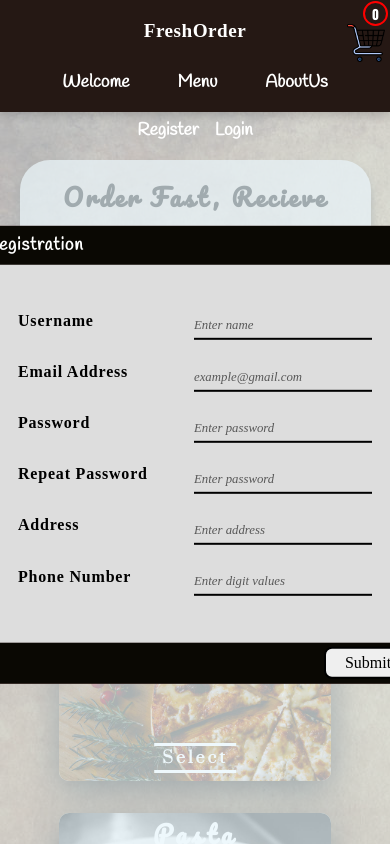
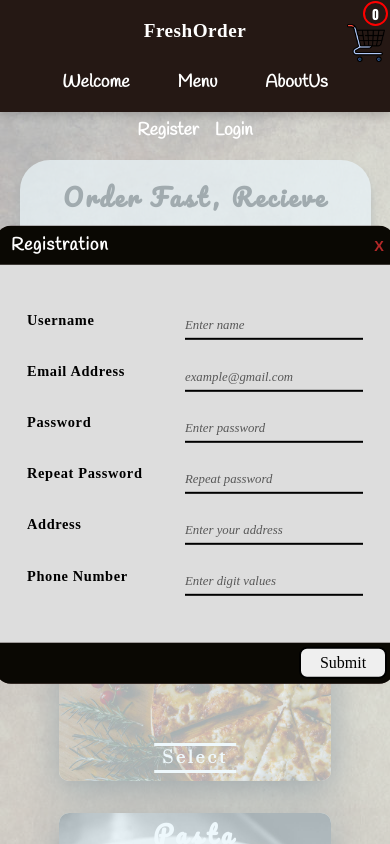
Before and after one commit to VeckovN/FreshOrder, a React (Create React App) app in the folder client/: page / in a window 390 px wide. Both pictures are taken after a click on the item "Register". Built offline with nearby package versions, Linux system fonts and the light colour scheme; a web font is replaced by a local one.

Commit message:
mobile responsive

```diff
--- a/client/src/components/Register/Register.css
+++ b/client/src/components/Register/Register.css
@@ -2,7 +2,7 @@
 
 .registerModal{
     width:50%;
-    min-width: 450px;
+    min-width: 500px;
     max-width: 650px;
 }
 
@@ -132,6 +132,28 @@
 
 
 @media only screen and (max-width:461px){
+    .registerModal{
+        width:40%;
+        min-width: 400px;
+        max-width: 420px;
+        /* max-width: 400px;    */
+    }
+
+
+    .registerControl-input{
+        display: flex;
+        padding:.7rem 2rem;
+        /* with set height InputForm height ins't changing on showing error  */
+        height: 3.2rem;
+
+    }
+
+    .reg_label{
+        font-size:.9rem;
+        letter-spacing: .04rem;
+    }
+
+
 
 }
 
--- a/client/src/components/Register/RegisterForm.js
+++ b/client/src/components/Register/RegisterForm.js
@@ -60,7 +60,7 @@ const RegisterForm = ({submitForm, values, errors, handleChanges,}) =>{
                         name='repeat_password'
                         onChange={handleChanges}
                         value={values.repeat_password || ''}
-                        placeholder='Enter password'
+                        placeholder='Repeat password'
                         className={errors.repeat_password && 'error'}
                     />
                     {errors.repeat_password && <label>{errors.repeat_password}</label>}
@@ -76,7 +76,7 @@ const RegisterForm = ({submitForm, values, errors, handleChanges,}) =>{
                         name='address'
                         onChange={handleChanges}
                         value={values.address || ''}
-                        placeholder="Enter address"
+                        placeholder="Enter your address"
                         className={errors.address && 'error'}
                     />
                     {errors.address && <label>{errors.address}</label>}
```
